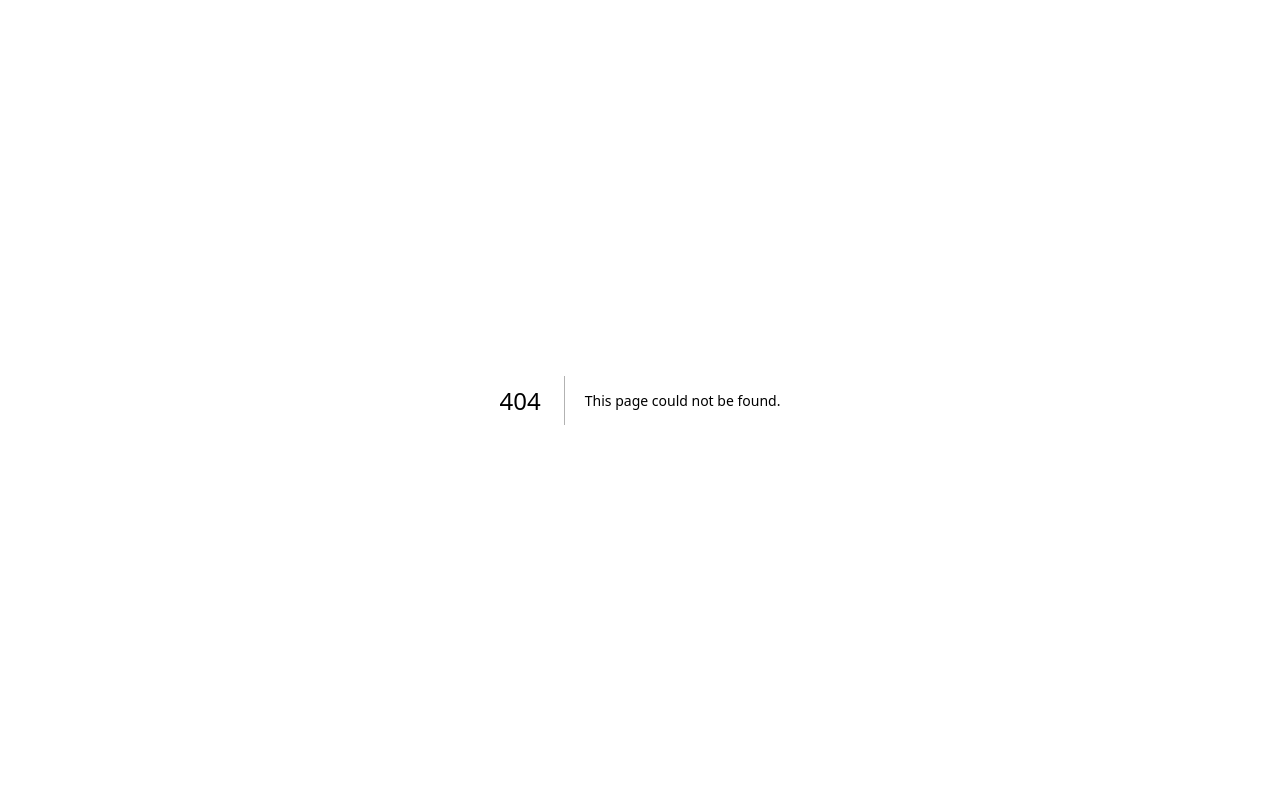
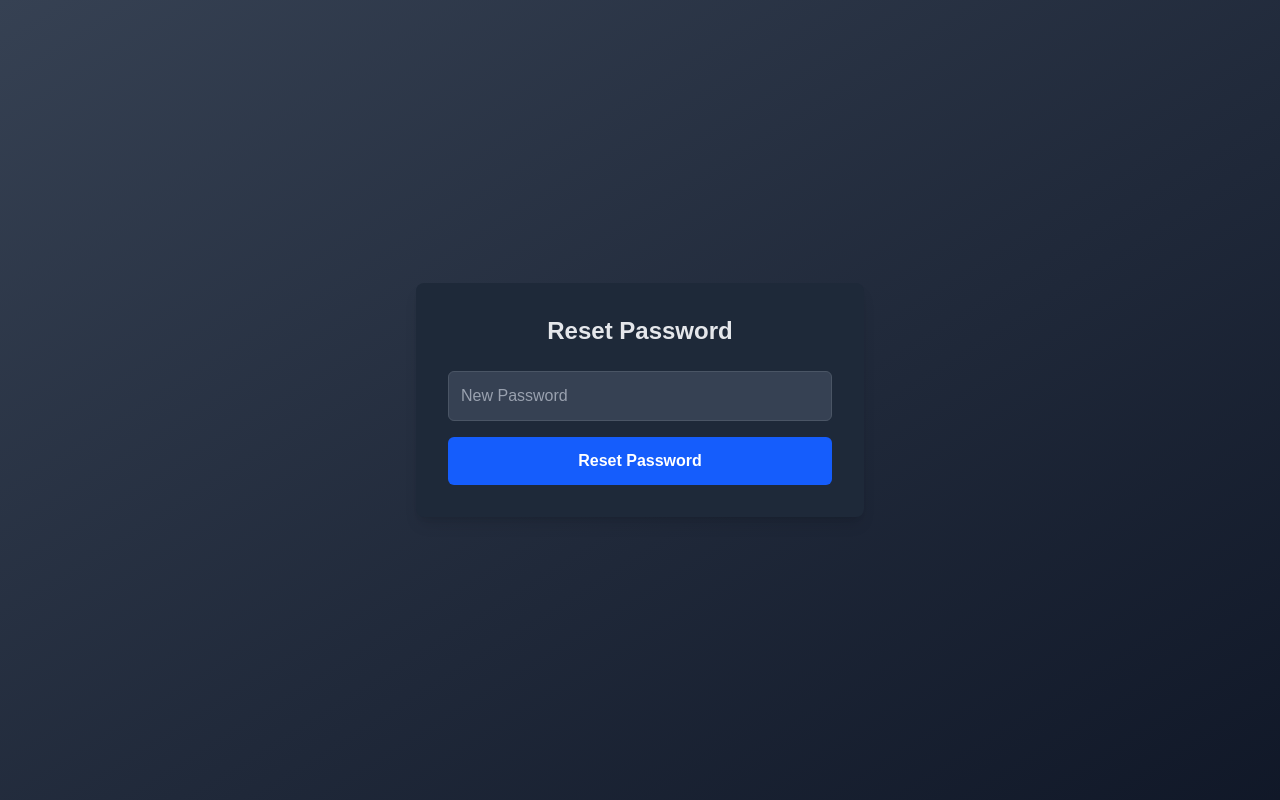
Before and after one commit to AdarshMishra563/frontend-Taskmanagement, a Next.js app: page /reset-password/1 in a window 1280 px wide. Before the commit this address had no page. Built offline with nearby package versions, Linux system fonts and the light colour scheme.

Commit message:
forgot and reset password implementation

```diff
--- /dev/null
+++ b/src/app/forgot-password/page.js
@@ -0,0 +1,61 @@
+"use client";
+import { useState } from "react";
+import axios from "axios";
+
+function ForgotPassword() {
+  const [email, setEmail] = useState("");
+  const [message, setMessage] = useState("");
+  const [isError, setIsError] = useState(false);
+  const [loading, setLoading] = useState(false);
+
+  const handleForgot = async (e) => {
+    e.preventDefault();
+    setMessage("");
+    setIsError(false);
+    setLoading(true);
+    try {
+      const res = await axios.post("https://backend-taskmanagement-k0md.onrender.com/api/auth/forgotpassword", { email });
+      setMessage(res.data.message || "Reset link sent successfully!");
+    } catch (err) {
+      console.log(err);
+      setIsError(true);
+      setMessage(err?.response?.data?.message || "Something went wrong.");
+    } finally {
+      setLoading(false);
+    }
+  };
+
+  return (
+    <div className="bg-gradient-to-br from-gray-700 to-gray-800 w-full pl-2 pt-4 h-[100vh]">
+      <form onSubmit={handleForgot}>
+        <h2 className="text-gray-300 text-2xl">Forgot Password</h2>
+        <input
+          type="email"
+          className="border border-gray-300 placeholder-gray-300 h-10 rounded-md p-2 mt-4"
+          value={email}
+          onChange={(e) => setEmail(e.target.value)}
+          placeholder="Email"
+          required
+        />
+        <button
+          className="border border-white bg-gray-600 text-gray-300 p-1 rounded-md ml-4"
+          type="submit"
+          disabled={loading}
+        >
+          {loading ? "Sending..." : "Send Reset Link"}
+        </button>
+      </form>
+      {message && (
+        <div
+          className={`pt-4 pl-1 text-xl ${
+            isError ? "text-red-400" : "text-green-400"
+          }`}
+        >
+          {message}
+        </div>
+      )}
+    </div>
+  );
+}
+
+export default ForgotPassword;
--- /dev/null
+++ b/src/app/reset-password/[token]/page.js
@@ -0,0 +1,85 @@
+"use client";
+
+import React, { useState } from "react";
+import axios from "axios";
+import { useParams } from "next/navigation";
+
+function ResetPassword() {
+  const params = useParams();
+  const token = params.token;
+
+  const [newPassword, setNewPassword] = useState("");
+  const [error, setError] = useState("");
+  const [loading, setLoading] = useState(false);
+  const [successMessage, setSuccessMessage] = useState("");
+
+  const handleReset = async (e) => {
+    e.preventDefault();
+    setLoading(true);
+    setError("");
+    setSuccessMessage("");
+
+    try {
+      const res = await axios.post(
+        `https://backend-taskmanagement-k0md.onrender.com/api/auth/resetpassword/${token}`,
+        { newPassword }
+      );
+      console.log(res);
+      setSuccessMessage("Password reset successful! You can now login.");
+      setNewPassword("");
+    } catch (err) {
+      console.error(err);
+      setError(
+        err.response?.data?.message || "Failed to reset password. Try again."
+      );
+    } finally {
+      setLoading(false);
+    }
+  };
+
+  return (
+    <div className="bg-gradient-to-br from-gray-700 to-gray-900 min-h-screen flex items-center justify-center">
+      <form
+        onSubmit={handleReset}
+        className="bg-gray-800 p-8 rounded-lg shadow-lg w-full max-w-md"
+      >
+        <h2 className="text-2xl text-gray-200 font-bold mb-6 text-center">
+          Reset Password
+        </h2>
+
+        <input
+          type="password"
+          value={newPassword}
+          onChange={(e) => setNewPassword(e.target.value)}
+          placeholder="New Password"
+          required
+          className="w-full p-3 rounded-md border border-gray-600 bg-gray-700 placeholder-gray-400 text-gray-200 focus:outline-none focus:ring-2 focus:ring-blue-500 mb-4"
+        />
+
+        <button
+          type="submit"
+          disabled={loading}
+          className={`w-full p-3 rounded-md font-semibold ${
+            loading
+              ? "bg-gray-500 cursor-not-allowed"
+              : "bg-blue-600 hover:bg-blue-700"
+          } text-white transition`}
+        >
+          {loading ? "Resetting..." : "Reset Password"}
+        </button>
+
+        {error && (
+          <div className="text-red-400 mt-4 text-center text-sm">{error}</div>
+        )}
+
+        {successMessage && (
+          <div className="text-green-400 mt-4 text-center text-sm">
+            {successMessage}
+          </div>
+        )}
+      </form>
+    </div>
+  );
+}
+
+export default ResetPassword;
```
